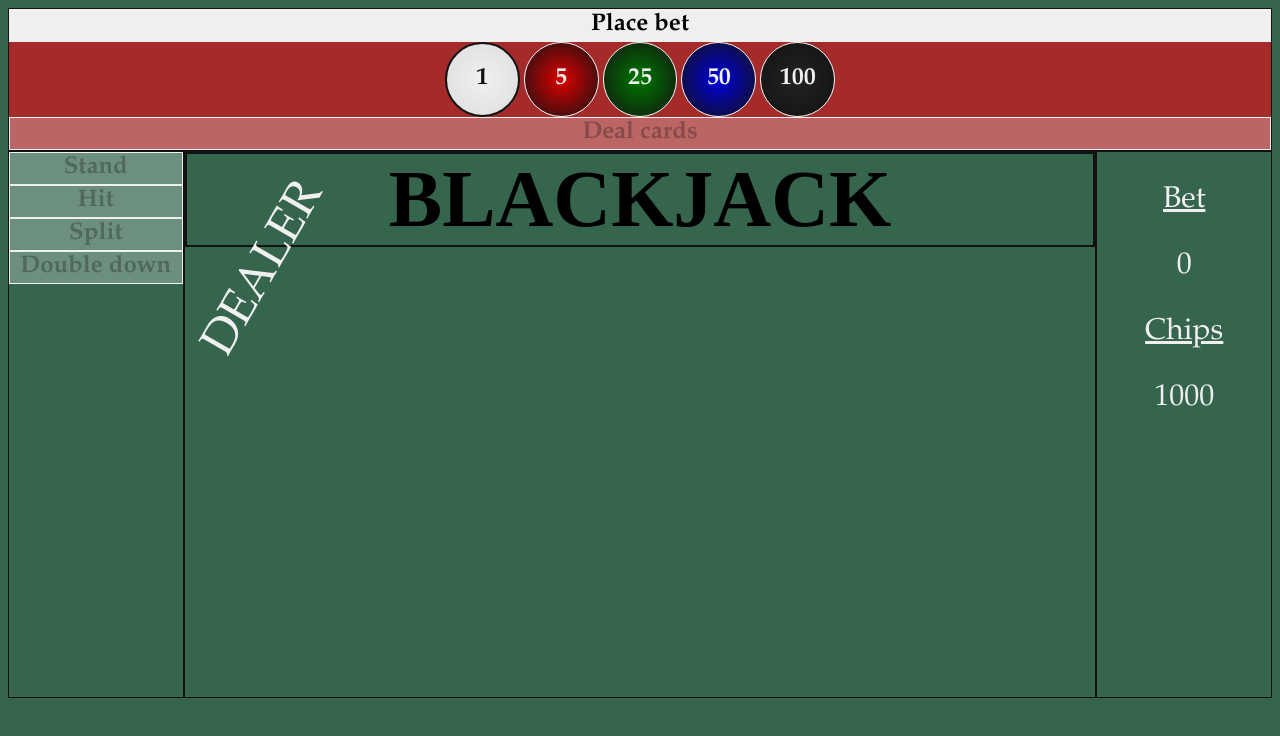
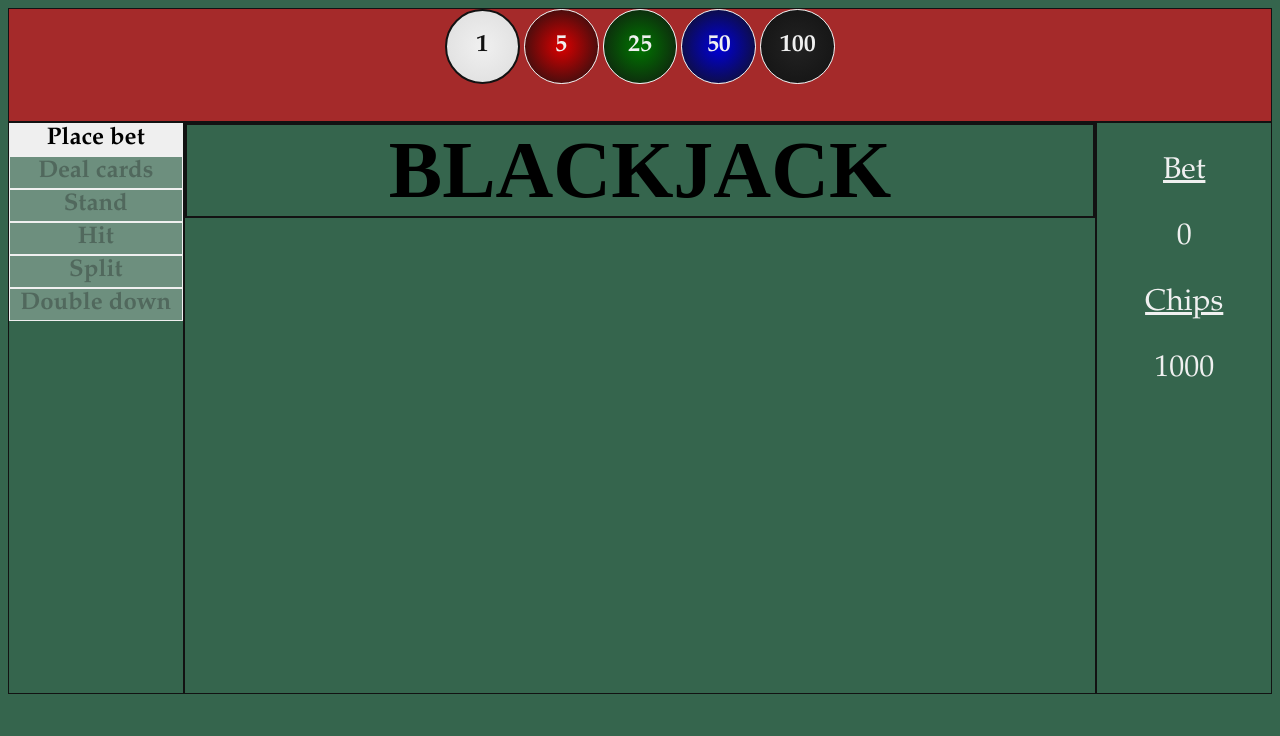
Before and after one commit to ZacAndCoder/blackjack, a plain HTML site: page index.html in a window 1280 px wide. Drawn offline with nearby package versions, Linux system fonts and the light colour scheme.

Commit message:
Move buttons and remove div
The "Deal cards" and "Place bet" buttons are now on the left-hand side of the screen with all of the other game functions. This is more convenient for users. Additionally, I removed an element that is instead created in my JavaScript file.

```diff
--- a/index.html
+++ b/index.html
@@ -13,13 +13,11 @@ Public Domain Dedication-->
 <body>
   <p id='alerts'></p>
   <div id='betting-function'>
-    <button id='bet'>Place bet</button>
     <button id='white-chip' class='chip'>1</button>
     <button id='red-chip' class='chip'>5</button>
     <button id='green-chip' class='chip'>25</button>
     <button id='blue-chip' class='chip'>50</button>
     <button id='black-chip' class='chip'>100</button>
-    <button id='deal'>Deal cards</button>
   </div>
   <div id='display-chips'>
     <p><u>Bet</u></p>
@@ -28,6 +26,8 @@ Public Domain Dedication-->
     <p id='player-chips'>1000</p>
   </div>
   <div id='game-functions'>
+    <button id='bet'>Place bet</button>
+    <button id='deal'>Deal cards</button>
     <button id='stand'>Stand</button>
     <br>
     <button id='hit'>Hit</button>
@@ -38,7 +38,6 @@ Public Domain Dedication-->
   </div>
   <div id='display-cards'>
     <div id='dealer-cards'></div>
-	<div id='back-of-card'><p id='dealer-label'>DEALER</p></div>
     <div id='table-decor'><b>BLACKJACK</b></div>
     <div id='player-cards'></div>
     <div id='split-hand-cards'></div>
```
